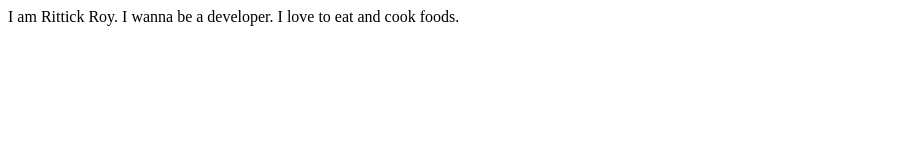
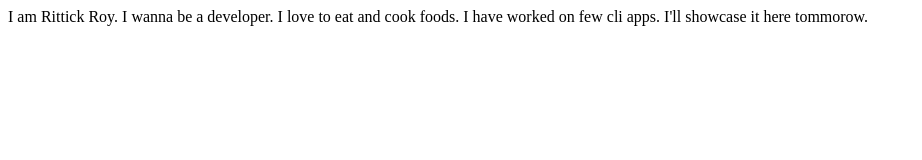
Before and after one commit to rittick21/rittickroy-site, a plain HTML site: page index.html in a window 1280 px wide. Shown: the whole page, without its empty margins (0-922 px from the left). Drawn offline with Linux system fonts and the light colour scheme.

Commit message:
update project details

```diff
--- a/index.html
+++ b/index.html
@@ -8,5 +8,7 @@
 </head>
 <body>
     I am Rittick Roy. I wanna be a developer. I love to eat and cook foods.
+
+    I have worked on few cli apps. I'll showcase it here tommorow.
 </body>
 </html>
```
